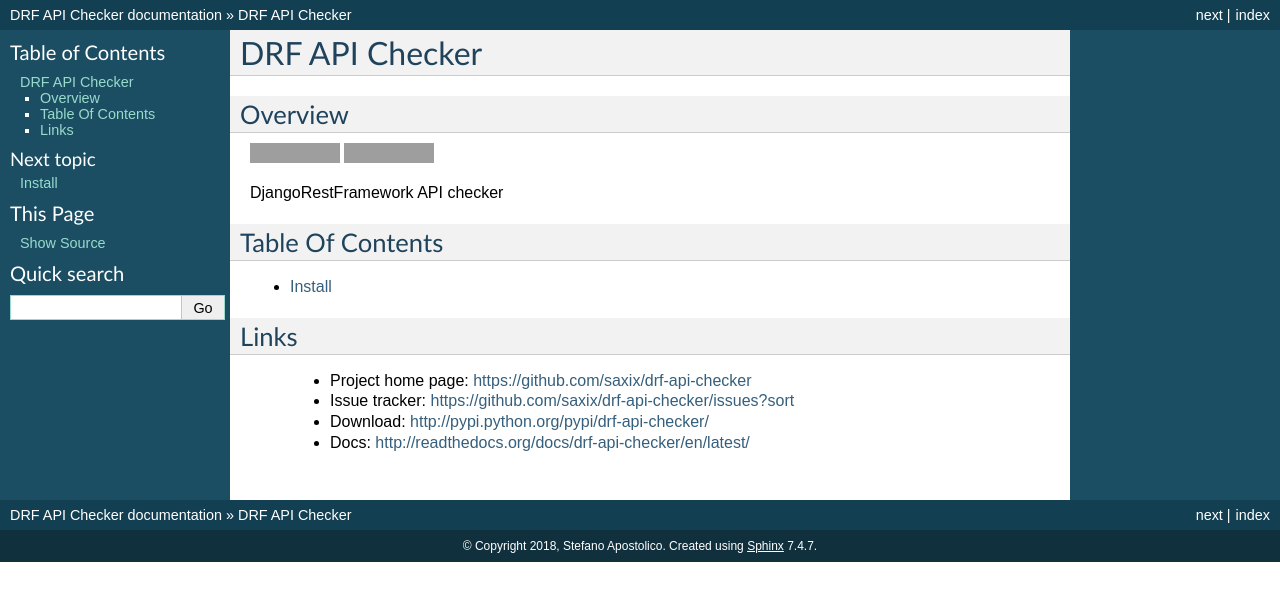
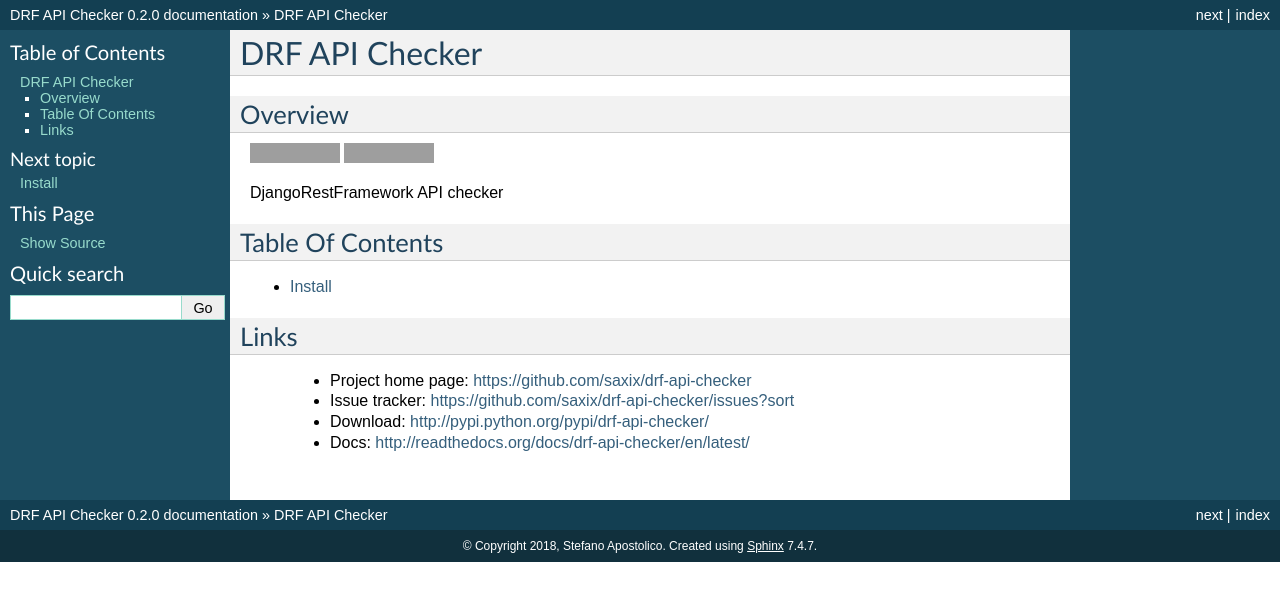
Before and after one commit to saxix/drf-api-checker, a Sphinx documentation site: the page built from docs/index.rst, in a window 1280 px wide. Shown: the top 601 px of the page. Built offline with Sphinx 7.4.7, drawn with Linux system fonts in a browser that asks for light colours; part of the change alters nothing that is shown; grey boxes are pictures that could not be loaded.

```diff
--- a/docs/conf.py
+++ b/docs/conf.py
@@ -86,10 +86,10 @@ copyright = u'2018, Stefano Apostolico'
 # built documents.
 #
 # The short X.Y version.
-version = ".".join(map(str, drf_api_checker.VERSION[0:2]))
+version = ".".join(drf_api_checker.VERSION.split('.')[0:2])
 # The full version, including alpha/beta/rc tags.
-release = drf_api_checker.get_version()
-next_version = '0.2'
+release = drf_api_checker.VERSION
+next_version = '0.3'
 
 # The language for content autogenerated by Sphinx. Refer to documentation
 # for a list of supported languages.
@@ -199,7 +199,7 @@ html_theme = "default"
 # base URL from which the finished HTML is served.
 # html_use_opensearch = ''
 
-# This is the file name suffix for HTML files (e.g. ".xhtml").
+# This is the file name suffix for HTML files (e.. ".xhtml").
 # html_file_suffix = None
 
 # Output file base name for HTML help builder.
```
